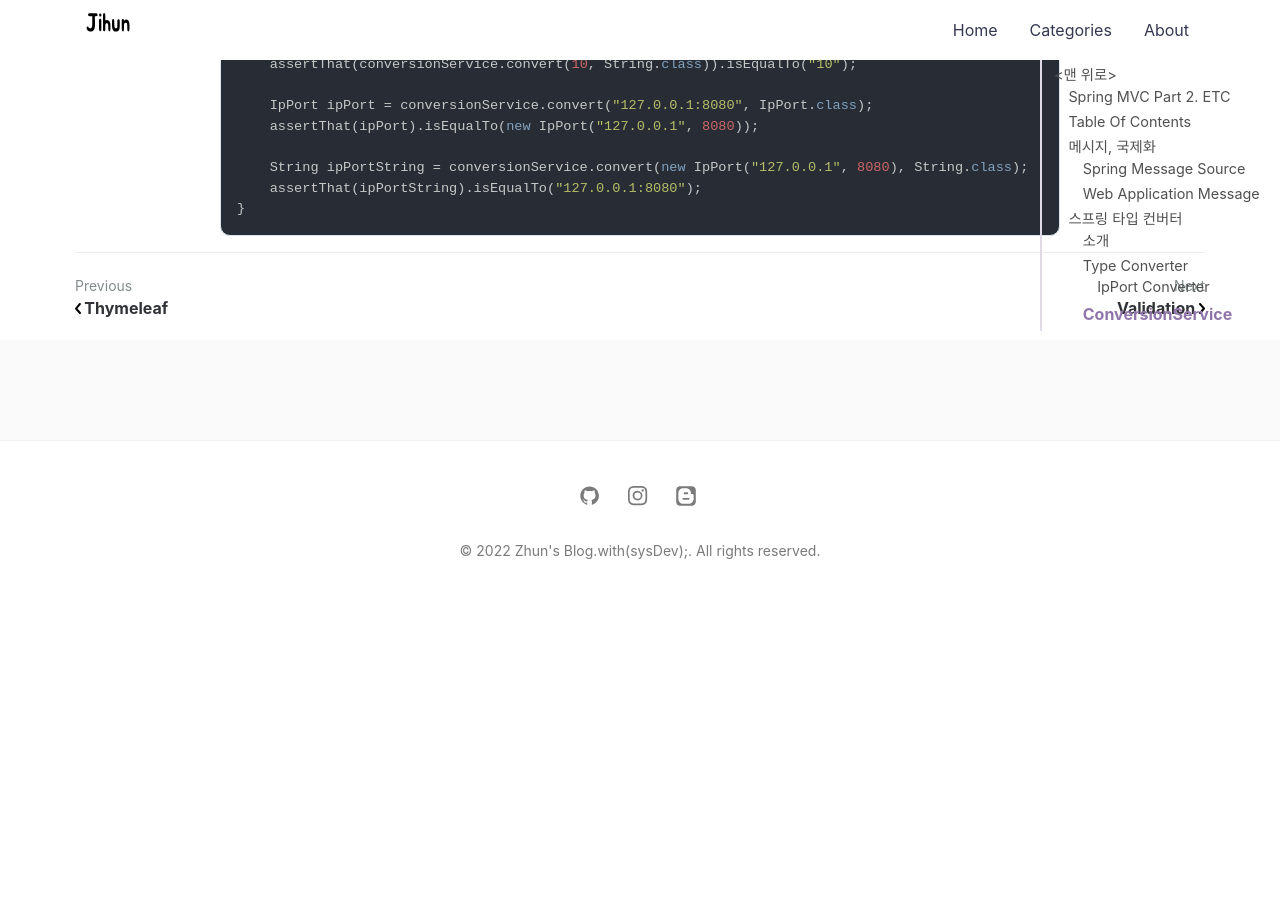
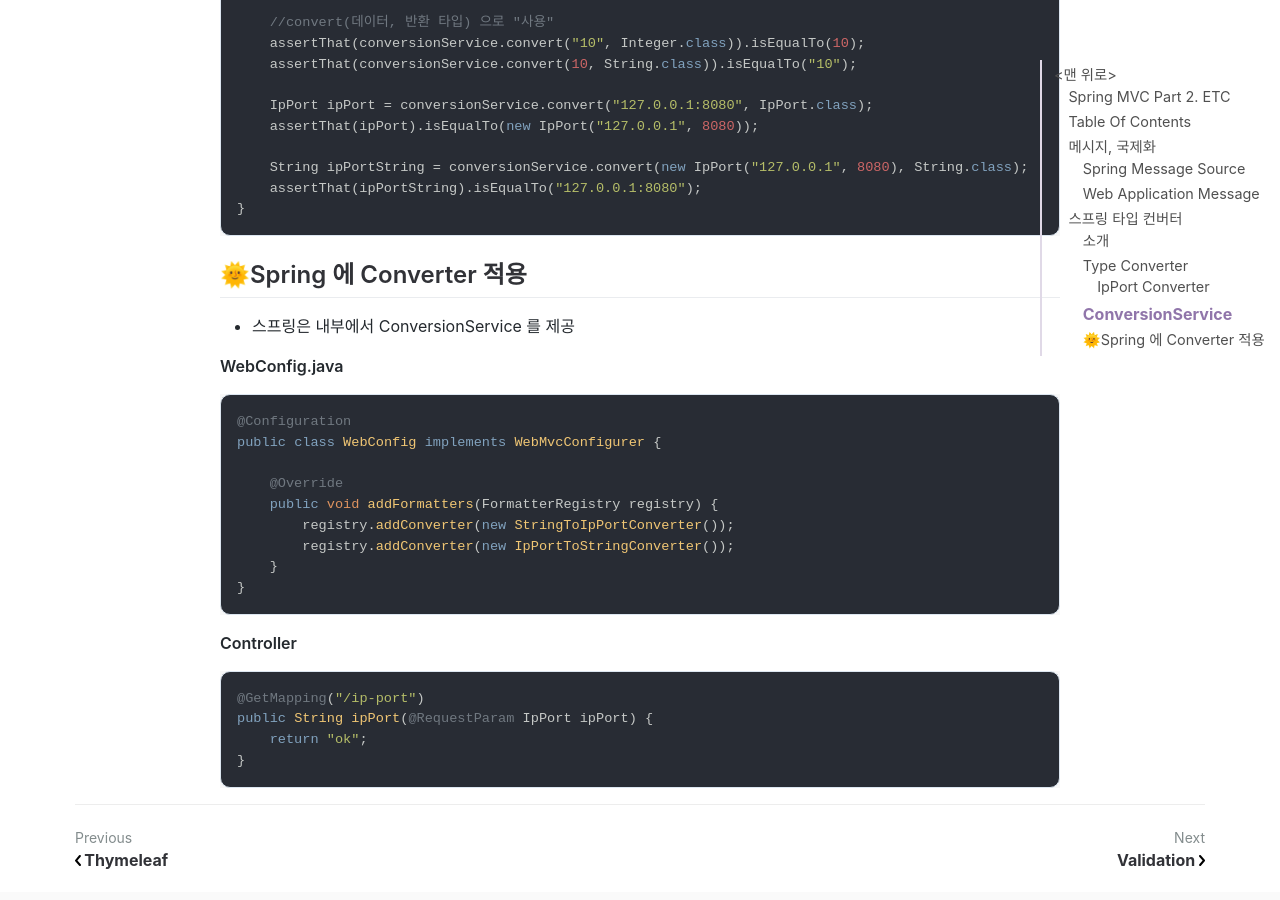
Before and after one commit to jihunparkme/jihunparkme.github.io, a Jekyll site: the page built from _posts/2021-10-12-Spring-MVC-Part2-Etc.md, in a window 1280 px wide and 900 px high, scrolled down 6409 px. Built offline with Jekyll 4.4.1, drawn with Linux system fonts in a browser that asks for light colours; nearby versions of some CDN libraries; comment, search, counter and statistics services are not loaded; before the commit the page ends 7015 px from its top, so only the background shows below that; some of the changed text lies outside the part shown.

Commit message:
[스프링 타입 컨버터] 스프링에 Converter 적용하기

````diff
--- a/_posts/2021-10-12-Spring-MVC-Part2-Etc.md
+++ b/_posts/2021-10-12-Spring-MVC-Part2-Etc.md
@@ -288,3 +288,30 @@ void conversionService() {
     assertThat(ipPortString).isEqualTo("127.0.0.1:8080");
 }
 ```
+
+## 🌞Spring 에 Converter 적용
+
+- 스프링은 내부에서 ConversionService 를 제공
+
+**WebConfig.java**
+
+```java
+@Configuration
+public class WebConfig implements WebMvcConfigurer {
+
+    @Override
+    public void addFormatters(FormatterRegistry registry) {
+        registry.addConverter(new StringToIpPortConverter());
+        registry.addConverter(new IpPortToStringConverter());
+    }
+}
+```
+
+**Controller**
+
+```java
+@GetMapping("/ip-port")
+public String ipPort(@RequestParam IpPort ipPort) {
+    return "ok";
+}
+```
````
